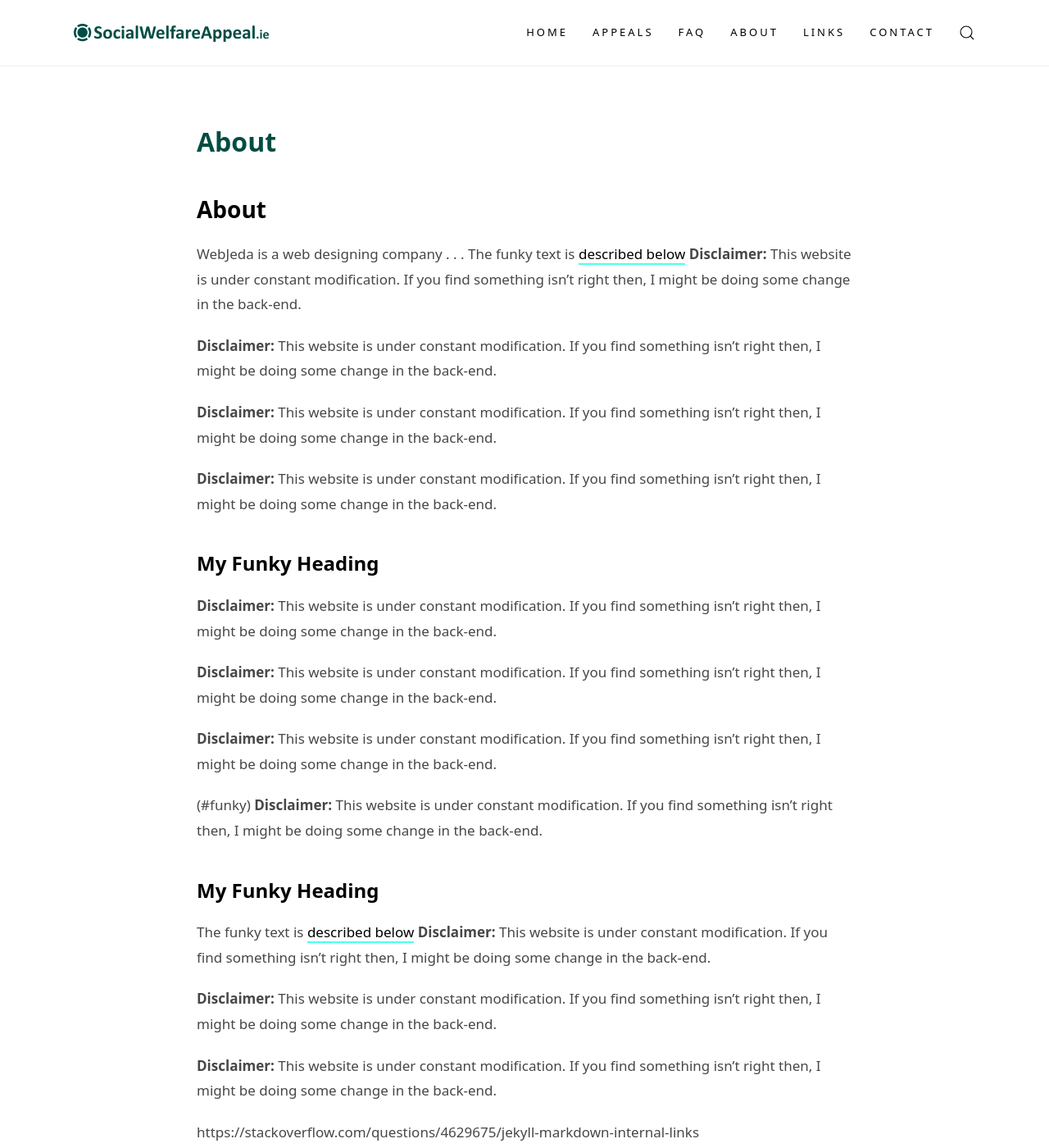
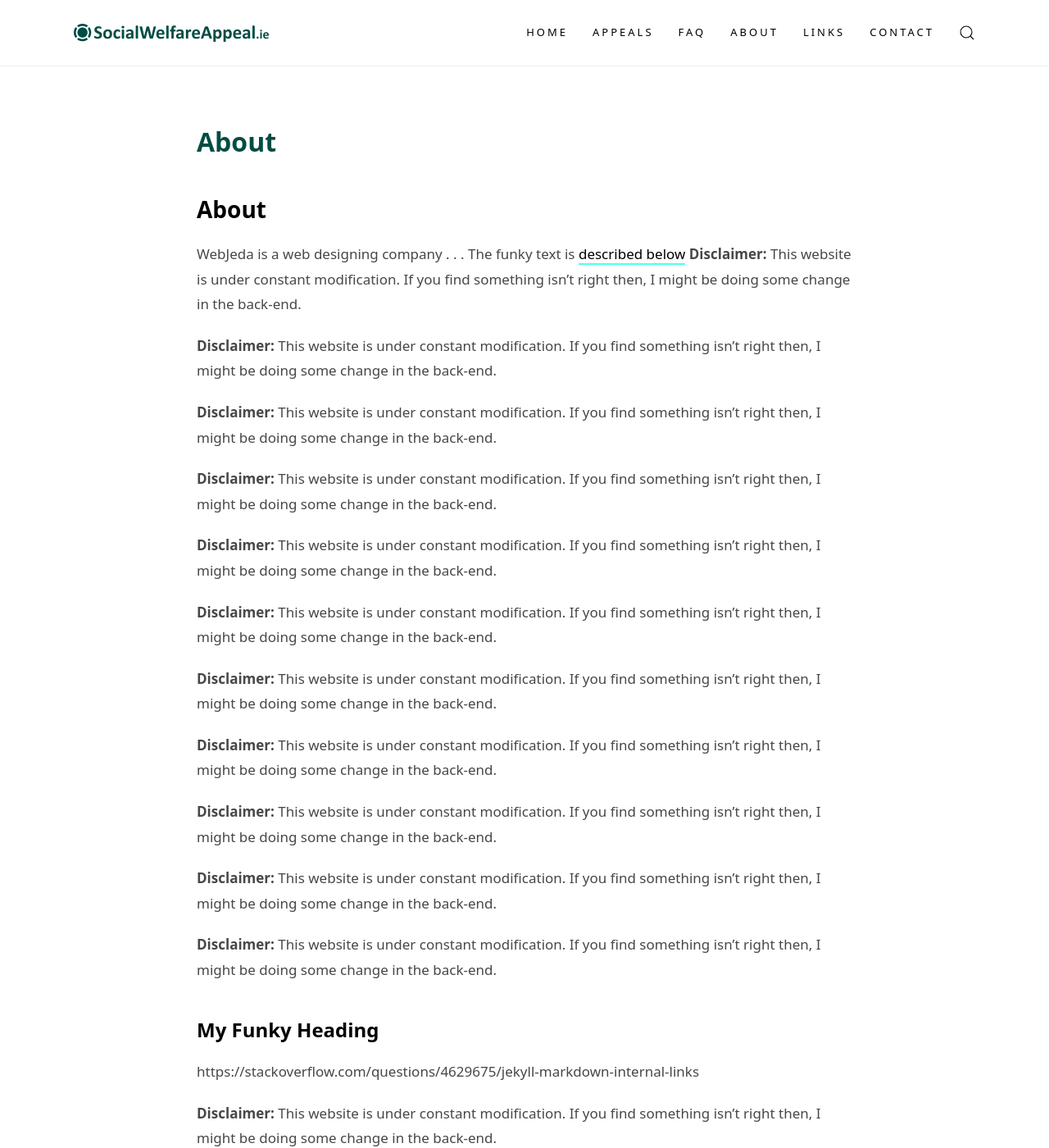
Before and after one commit to robbertl/socialwelfareappeal, a Jekyll site: the page built from about.md, in a window 1280 px wide and 1400 px high. Shown: the whole window at 82% size. Built offline with Jekyll 4.4.1, drawn with Linux system fonts in a browser that asks for light colours.

Commit message:
Update about.md

```diff
--- a/about.md
+++ b/about.md
@@ -27,7 +27,7 @@ I might be doing some change in the back-end.
 If you find something isn't right then,
 I might be doing some change in the back-end.
 
-### My Funky Heading
+
 
 **Disclaimer:** This website is under constant modification.
 If you find something isn't right then,
@@ -41,14 +41,12 @@ I might be doing some change in the back-end.
 If you find something isn't right then,
 I might be doing some change in the back-end.
 
-(#funky) **Disclaimer:** This website is under constant modification.
+**Disclaimer:** This website is under constant modification.
 If you find something isn't right then,
 I might be doing some change in the back-end.
 
-### My Funky Heading
-{: #funky }
 
-The funky text is [described below](#funky)
+
 **Disclaimer:** This website is under constant modification.
 If you find something isn't right then,
 I might be doing some change in the back-end.
@@ -61,6 +59,8 @@ I might be doing some change in the back-end.
 If you find something isn't right then,
 I might be doing some change in the back-end.
 
+### My Funky Heading
+{: #funky }
 
 https://stackoverflow.com/questions/4629675/jekyll-markdown-internal-links
 
```
